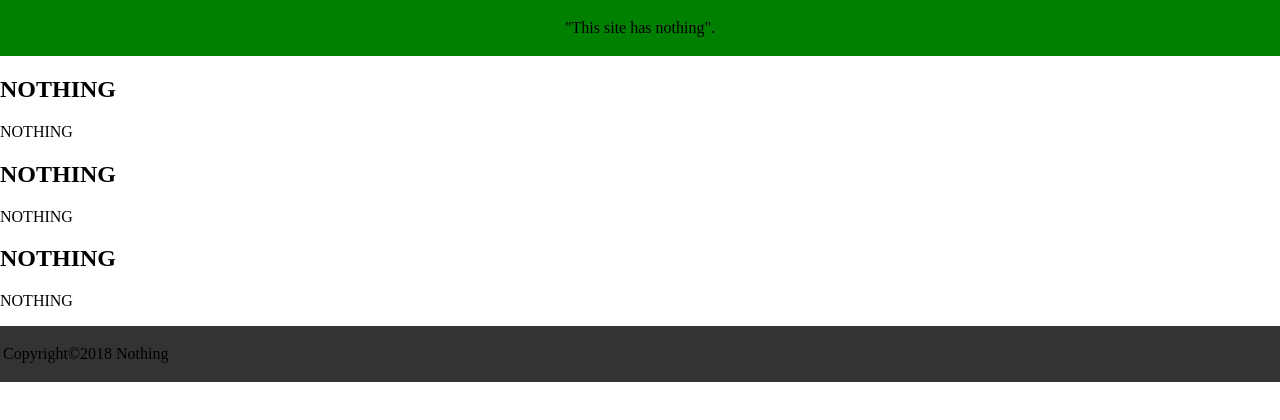
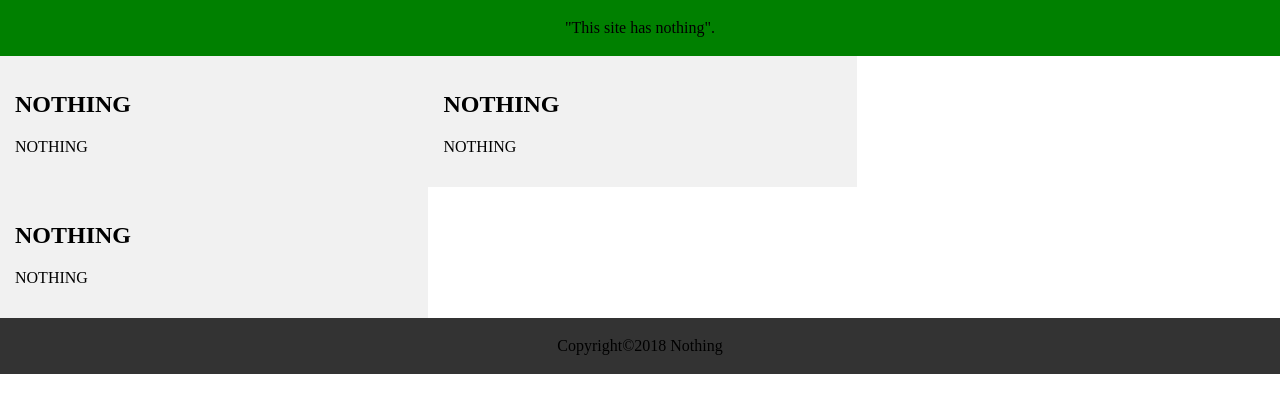
Before and after one commit to xxhrstn/css-seatwork-2, a plain HTML site: page exercise3.html in a window 1280 px wide. Shown: the part 64-484 px from the top of the page. Drawn offline with Linux system fonts and the light colour scheme.

Commit message:
Update exercise3.html

```diff
--- a/exercise3.html
+++ b/exercise3.html
@@ -10,13 +10,14 @@
     text-align:center;
  }
 
-  */ Create three equal columns that floats next to each other */
-  .column{background-color:#f1f1f1;
+  /* Create three equal columns that floats next to each other */
+  .column {background-color:#f1f1f1;
   float:left;
-  width:31.10%
-  padding:15px
+  width:31.13%;
+  padding:15px;
   }
 
+  /* Clear floats after the columns */
   .row:after{
     content:"";
   display:table;
@@ -26,7 +27,7 @@
   /* Style the footer */
   .footer{background-color:#333;
   padding: 3px;
-  text-align:center:
+  text-align:center;
   }
 
   </style>
```
